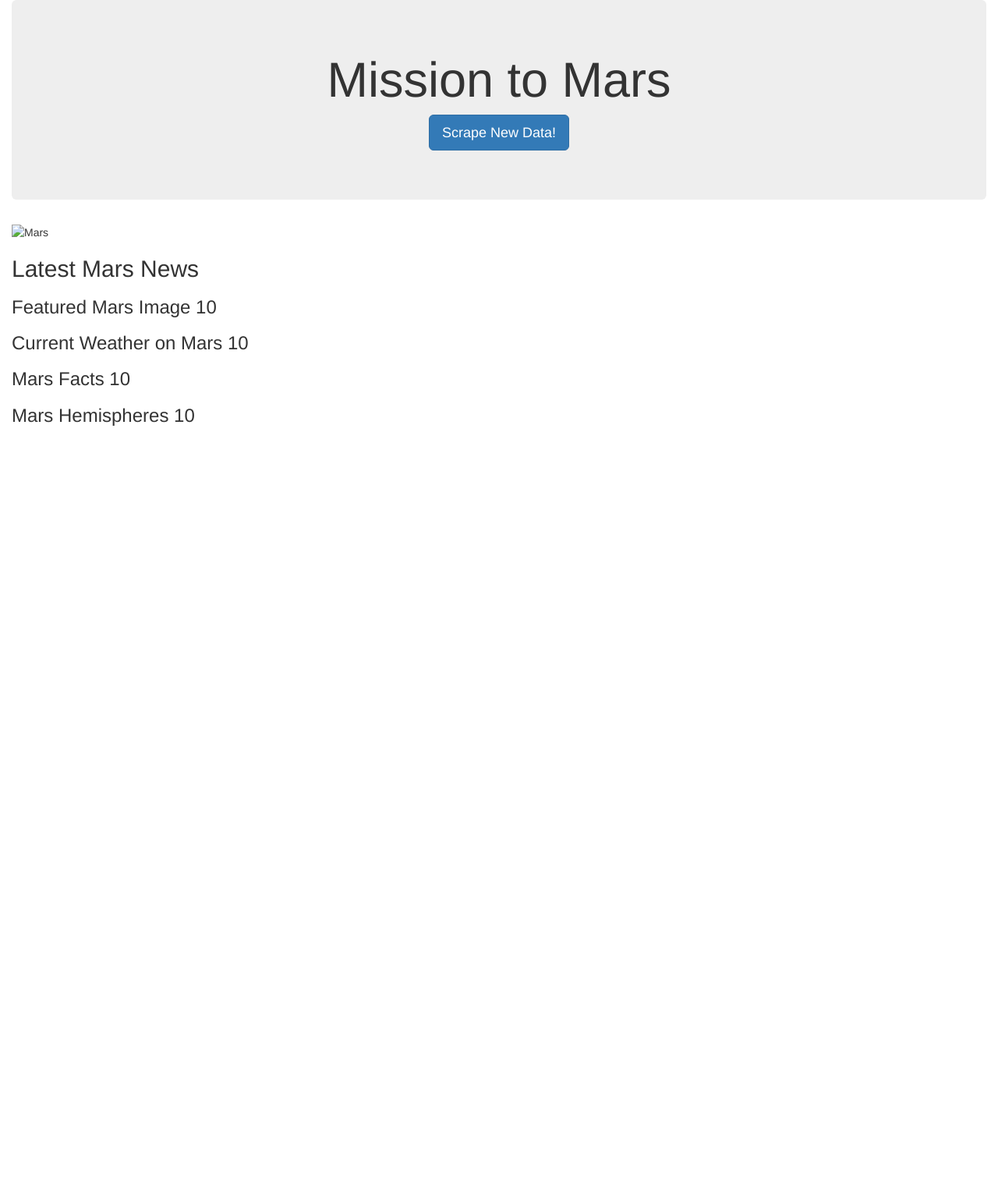
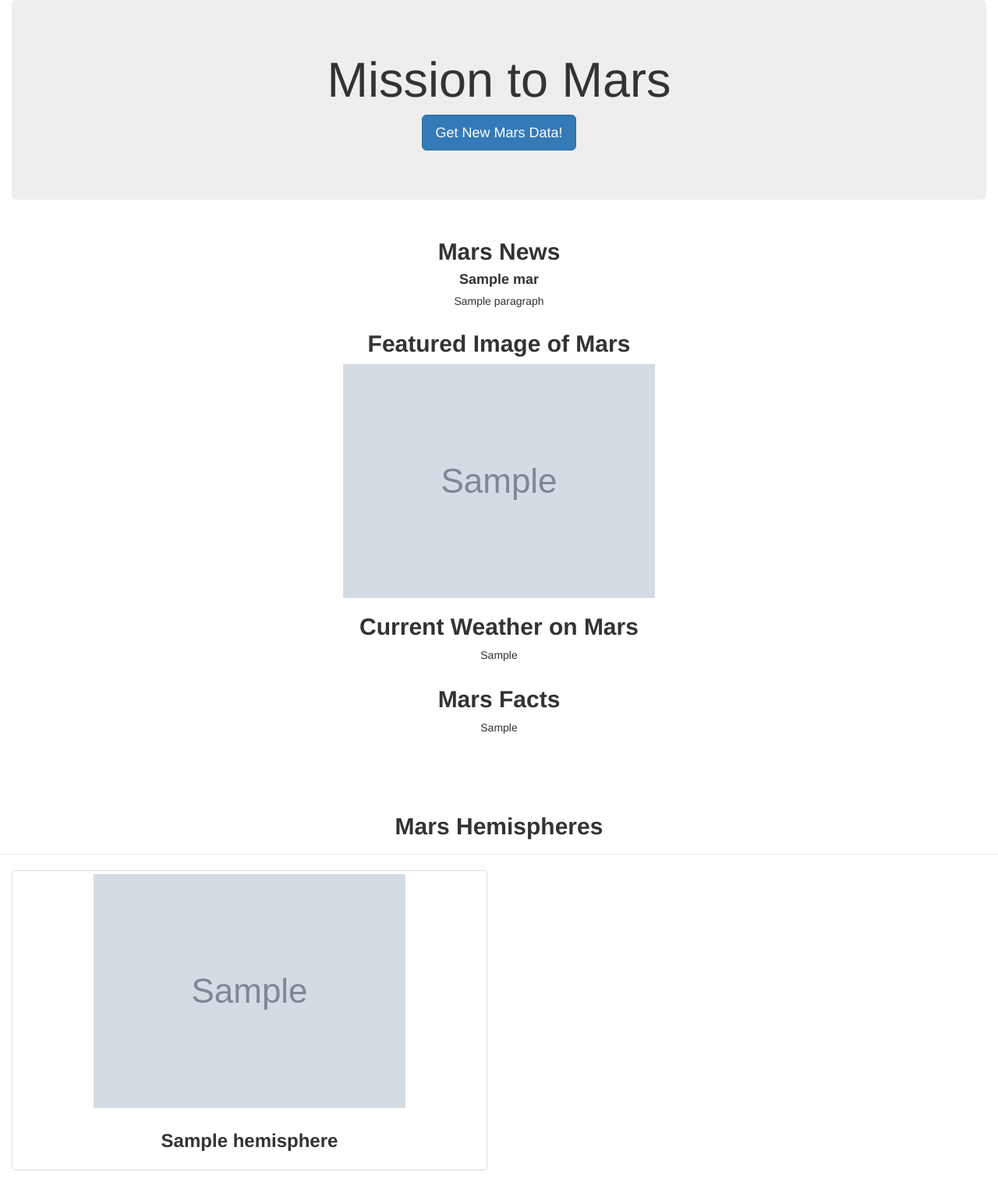
Before and after one commit to RoseMilitante/Rose_Homework, a Flask app: template Web_Scraping_and_Mongo_Homework/templates/index.html in a window 1280 px wide. Shown: the whole page at 78% size. Before the commit the page ends 546 px from the top, so only its background shows below. Run offline with Flask 2, Linux system fonts and the light colour scheme; the template is opened without the code that fills it: most values are stand-ins (such as "Sample title", 1, 10 or a date in 2020); grey boxes marked "Sample" are stand-in pictures; parts of the project's set-up code (start-up, migrations or seed data) failed here and were passed over; some libraries are stand-ins or nearby versions.

Commit message:
updated some homework files

```diff
--- a/Web_Scraping_and_Mongo_Homework/app.py
+++ b/Web_Scraping_and_Mongo_Homework/app.py
@@ -1,41 +1,37 @@
-from flask import Flask, render_template
-
+from flask import Flask, render_template, redirect
 # Import our pymongo library, which lets us connect our Flask app to our Mongo database.
-import pymongo
-
+from flask_pymongo import PyMongo
 # Import scrape_mars
 import scrape_mars
 
-# Create an instance of our Flask app.
+# Create an instance of Flask app.
 app = Flask(__name__)
 
-# Create connection variable
-conn = 'mongodb://localhost:27017/mars_db'
-
-# Pass connection to the pymongo instance.
-client = pymongo.MongoClient(conn)
-
-# Connect to a database. Will create one if not already available.
-db = client.mars_db
+# Use PyMongo to establish Mongo connection
+mongo = PyMongo(app, uri="mongodb://localhost:27017/mars_db")
 
 # Drops collection if available to remove duplicates
-db.mars.drop()
+#db.mars.drop()
 
 # Set route
 @app.route('/')
-def index():
+def home():
     # Store the entire mars collection in a list
-    mars = list(db.mars.find())
+    mars = mongo.db.collection.find_one()
 
     # Return the template with the mars list passed in
     return render_template('index.html', mars=mars)
 
+# Route that will trigger the scrape function
 @app.route("/scrape")
 def scrape():
-    mars = client.db.mars
+
+    # mars = client.db.mars
     mars_data = scrape_mars.scrape()
-    mars.update({}, mars_data)
-    return "Done scraping."
+    mongo.db.collection.update({}, mars_data, upsert=True)
+
+    # Redirect back to home page
+    return redirect("/")
 
 
 if __name__ == "__main__":
--- a/Web_Scraping_and_Mongo_Homework/scrape_mars.py
+++ b/Web_Scraping_and_Mongo_Homework/scrape_mars.py
@@ -1,8 +1,8 @@
 # Dependencies
 from bs4 import BeautifulSoup
-import requests
 from splinter import Browser
 import pandas as pd
+import time
 
 def init_browser():
     executable_path = {'executable_path': 'chromedriver.exe'}
@@ -10,10 +10,9 @@ def init_browser():
 
 def scrape():
     mars_complete_data = {}
-    browswer = init_browser()
+    browser = init_browser()
 
     # NASA Mars News
-    # URL of page to be scraped
     url = 'https://mars.nasa.gov/news/'
     browser.visit(url)
     time.sleep(2)
@@ -21,16 +20,12 @@ def scrape():
     html = browser.html
     mars_soup = BeautifulSoup(html, 'html.parser')
 
-    #mars_complete_data['title'] = mars_soup.find('div', class_="content_title").get_text()
-    #mars_complete_data['paragraph'] = mars_soup.find('div', class_="article_teaser_body").get_text()
-
     articles = mars_soup.find_all('div', class_="list_text")
 
     for article in articles:
         news_titles = article.find('div', class_="content_title")
         mars_complete_data['title'] = news_titles.find('a').get_text()
         mars_complete_data['paragraph'] = article.find('div', class_="article_teaser_body").get_text()
-
 
     # JPL Mars Space Images
     jpl_url = 'https://www.jpl.nasa.gov/spaceimages/?search=&category=Mars'
@@ -43,7 +38,7 @@ def scrape():
         photo_references = image['data-fancybox-href']
         images.append(photo_references)
 
-        mars_complete_data[featured_image_url] = 'https://www.jpl.nasa.gov'+ photo_references
+        mars_complete_data['featured_image_url'] ="ttps://www.jpl.nasa.gov" + photo_references
 
     # Mars Weather
     weather_url = 'https://twitter.com/marswxreport?lang=en'
@@ -65,87 +60,33 @@ def scrape():
     # Mars Facts
     mars_facts_url = 'https://space-facts.com/mars/'
     mars_table = pd.read_html(mars_facts_url)
- # ## Mars Hemispheres
-# URLs for Mars hemisphers from of Astrogeology site
-cerberus_url = 'https://astrogeology.usgs.gov/search/map/Mars/Viking/cerberus_enhanced'
-schiaparelli_url = 'https://astrogeology.usgs.gov/search/map/Mars/Viking/schiaparelli_enhanced'
-syrtis_major_url = 'https://astrogeology.usgs.gov/search/map/Mars/Viking/syrtis_major_enhanced'
-valles_marineris_url = 'https://astrogeology.usgs.gov/search/map/Mars/Viking/valles_marineris_enhanced'
+    # only need the data in table 1
+    table = mars_table[0]
+    table.columns = ['Description', 'Facts']
+    temp_table = table.set_index(['Description'])
+    table_data_html = temp_table.to_html()
+    table_data_html = table_data_html.replace("\n","")
+    mars_complete_data['mars_facts'] = table_data_html
 
-# ### Cerberus Hemisphere
-browser.visit(cerberus_url)
-html = browser.html
-cerberus_soup = BeautifulSoup(html, 'html.parser')
-cerberus_image = cerberus_soup.find_all('div', class_='wide-image-wrapper')
-for image in cerberus_image:
-    photo = image.find('li')
-    full_res_photo = photo.find('a')['href']
-    print(full_res_photo)
-cerberus_title = cerberus_soup.find('h2', class_='title').text
-cerberus_hemisphere = {"title": cerberus_title, "img-url": full_res_photo}
-
-# ### Schiaparelli Hemisphere
-browser.visit(schiaparelli_url)
-html = browser.html
-schiaparelli_soup = BeautifulSoup(html, 'html.parser')
-schiaparelli_image = schiaparelli_soup.find_all('div', class_='wide-image-wrapper')
-for image in schiaparelli_image:
-    sch_photo = image.find('li')
-    full_res_photo = sch_photo.find('a')['href']
-schiaparelli_title = schiaparelli_soup.find('h2', class_='title').text
-schiaparelli_hemisphere = {"title": schiaparelli_title, "img_url": full_res_photo}
-
-# ### Syrtis Major Hemisphere
-browser.visit(syrtis_major_url)
-html = browser.html
-syrtis_major_soup = BeautifulSoup(html, 'html.parser')
-syrtis_major_image = syrtis_major_soup.find_all('div', class_='wide-image-wrapper')
-for image in syrtis_major_image:
-    sm_photo = image.find('li')
-    full_res_photo = sm_photo.find('a')['href']
-syrtis_major_title = syrtis_major_soup.find('h2', class_='title').text
-syrtis_major_hemisphere = {"title": syrtis_major_title, "img_url": full_res_photo}
-
-# ### Valles Marineris Hemisphere
-browser.visit(valles_marineris_url)
-html = browser.html
-valles_marineris_soup = BeautifulSoup(html, 'html.parser')
-valles_marineris_image = valles_marineris_soup.find_all('div', class_='wide-image-wrapper')
-for image in valles_marineris_image:
-    vm_photo = image.find('li')
-    full_res_photo = vm_photo.find('a')['href']
-valles_marineris_title = valles_marineris_soup.find('h2', class_='title').text
-valles_marineris_hemisphere = {"title": valles_marineris_title, "img_url": full_res_photo}
-#appending all 4 dictionaries into 1 list
-mars_hemispheres = [cerberus_hemisphere, schiaparelli_hemisphere, syrtis_major_hemisphere, valles_marineris_hemisphere]
-
-mars_complete_data['mars_hemispheres'] = mars_hemispheres   table = mars_table[0]
-    table.columns = ['Description', 'Facts']
-    table.set_index(['Description'])
-    table_data_html = table.to_html()
-    table_data_html = table_data_html.replace("\n","")
-    mars_complete_data['table'] = table_data_html
-
-    # ## Mars Hemispheres
+    # Mars Hemispheres
     # URLs for Mars hemisphers from of Astrogeology site
     cerberus_url = 'https://astrogeology.usgs.gov/search/map/Mars/Viking/cerberus_enhanced'
     schiaparelli_url = 'https://astrogeology.usgs.gov/search/map/Mars/Viking/schiaparelli_enhanced'
     syrtis_major_url = 'https://astrogeology.usgs.gov/search/map/Mars/Viking/syrtis_major_enhanced'
     valles_marineris_url = 'https://astrogeology.usgs.gov/search/map/Mars/Viking/valles_marineris_enhanced'
 
-    # ### Cerberus Hemisphere
+    # Cerberus Hemisphere
     browser.visit(cerberus_url)
     html = browser.html
     cerberus_soup = BeautifulSoup(html, 'html.parser')
     cerberus_image = cerberus_soup.find_all('div', class_='wide-image-wrapper')
     for image in cerberus_image:
-        photo = image.find('li')
-        full_res_photo = photo.find('a')['href']
-        print(full_res_photo)
-    cerberus_title = cerberus_soup.find('h2', class_='title').text
-    cerberus_hemisphere = {"title": cerberus_title, "img-url": full_res_photo}
+        cerb_photo = image.find('li')
+        full_res_photo = cerb_photo.find('a')['href']
+    cerberus_title = cerberus_soup.find('h2', class_='title').text.replace('Enhanced', '')
+    cerberus_hemisphere = {"title": cerberus_title, "img_url": full_res_photo}
 
-    # ### Schiaparelli Hemisphere
+    # Schiaparelli Hemisphere
     browser.visit(schiaparelli_url)
     html = browser.html
     schiaparelli_soup = BeautifulSoup(html, 'html.parser')
@@ -153,10 +94,10 @@ mars_complete_data['mars_hemispheres'] = mars_hemispheres   table = mars_table[0
     for image in schiaparelli_image:
         sch_photo = image.find('li')
         full_res_photo = sch_photo.find('a')['href']
-    schiaparelli_title = schiaparelli_soup.find('h2', class_='title').text
+    schiaparelli_title = schiaparelli_soup.find('h2', class_='title').text.replace('Enhanced', '')
     schiaparelli_hemisphere = {"title": schiaparelli_title, "img_url": full_res_photo}
 
-    # ### Syrtis Major Hemisphere
+    # Syrtis Major Hemisphere
     browser.visit(syrtis_major_url)
     html = browser.html
     syrtis_major_soup = BeautifulSoup(html, 'html.parser')
@@ -164,10 +105,10 @@ mars_complete_data['mars_hemispheres'] = mars_hemispheres   table = mars_table[0
     for image in syrtis_major_image:
         sm_photo = image.find('li')
         full_res_photo = sm_photo.find('a')['href']
-    syrtis_major_title = syrtis_major_soup.find('h2', class_='title').text
+    syrtis_major_title = syrtis_major_soup.find('h2', class_='title').text.replace('Enhanced', '')
     syrtis_major_hemisphere = {"title": syrtis_major_title, "img_url": full_res_photo}
 
-    # ### Valles Marineris Hemisphere
+    # Valles Marineris Hemisphere
     browser.visit(valles_marineris_url)
     html = browser.html
     valles_marineris_soup = BeautifulSoup(html, 'html.parser')
@@ -175,12 +116,16 @@ mars_complete_data['mars_hemispheres'] = mars_hemispheres   table = mars_table[0
     for image in valles_marineris_image:
         vm_photo = image.find('li')
         full_res_photo = vm_photo.find('a')['href']
-    valles_marineris_title = valles_marineris_soup.find('h2', class_='title').text
+    valles_marineris_title = valles_marineris_soup.find('h2', class_='title').text.replace('Enhanced', '')
     valles_marineris_hemisphere = {"title": valles_marineris_title, "img_url": full_res_photo}
+
     #appending all 4 dictionaries into 1 list
     mars_hemispheres = [cerberus_hemisphere, schiaparelli_hemisphere, syrtis_major_hemisphere, valles_marineris_hemisphere]
 
     mars_complete_data['mars_hemispheres'] = mars_hemispheres
 
+    # Close the browser after scraping
+    browser.quit()
 
+    # Return results
     return mars_complete_data
--- a/Web_Scraping_and_Mongo_Homework/templates/index.html
+++ b/Web_Scraping_and_Mongo_Homework/templates/index.html
@@ -10,19 +10,83 @@
 </head>
 
 <body>
+<center>
+
+<!-- Title and Scrape Button -->
   <div class="container-fluid">
     <div class="jumbotron text-center">
       <h1>Mission to Mars</h1>
-      <p><a class="btn btn-primary btn-lg" href="/scrape" role="button">Scrape New Data!</a></p>
+      <p><a class="btn btn-primary btn-lg" href="/scrape" role="button">Get New Mars Data!</a></p>
     </div>
-    <img src="##" alt="Mars">
-    <h2>Latest Mars News</h2>
-    <h3>Featured Mars Image {{ vacation.max_temp }}</h3>
-    <h3>Current Weather on Mars {{ vacation.min_temp }}</h3>
-    <h3>Mars Facts {{ vacation.min_temp }}</h3>
-    <h3>Mars Hemispheres {{ vacation.min_temp }}</h3>
+
+<!-- Mars News -->
+  <div class="row">
+    <div class="col-md-12">
+      <div class="media">
+        <div class="media-body">
+          <h2><b>Mars News</b></h2>
+           <h4 class="media-heading"><b>{{  mars.title  }}</b></h4>
+           <h5></p>{{  mars.paragraph  }}</p></h5>
+          </div>
+        </div>
+      </div>
+    </div>
+
+
+<!-- Mars Featured Image -->
+  <div class="row">
+    <div class="col-md-12">
+      <div class="media">
+        <div class="media-body">
+          <h2><b>Featured Image of Mars</b></h2>
+           <img src= {{  mars.featured_image_url }} class="img-responsive">
+          </div>
+        </div>
+      </div>
+    </div>
+
+<!-- Mars Weather -->
+  <div class="row">
+    <div class="col-md-12">
+      <div class="media">
+        <div class="media-body">
+          <h2><b>Current Weather on Mars</b></h2>
+            <p>{{mars.mars_weather}}</p>
+          </div>
+        </div>
+      </div>
+    </div>
+
+<!-- Mars facts HTML data -->
+  <div class="row">
+    <div class="col-md-12">
+      <h2><b>Mars Facts</b></h2>
+        {{mars.mars_facts | safe }}
+      </div>
+    </div>
+
+<!-- Mars Hemispheres -->
+  <div class="row" style="margin-top:60px;">
+    <div class="page-header">
+      <h2 class="text-center"><b>Mars Hemispheres</b></h2>
+    </div>
+
+    {% for hemisphere in mars.mars_hemispheres %}
+      <div class="col-md-6">
+        <div class="thumbnail">
+          <img src="{{hemisphere.img_url}}">
+          <div class="caption">
+            <h3><b>{{ hemisphere.title }}</b></h3>
+          </div>
+        </div>
+      </div>
+    {% endfor %}
+
+    </div>
+
   </div>
-  </div>
+
+  </center>
 </body>
 
 </html>
```
Also changed, not shown: 1 other file.
